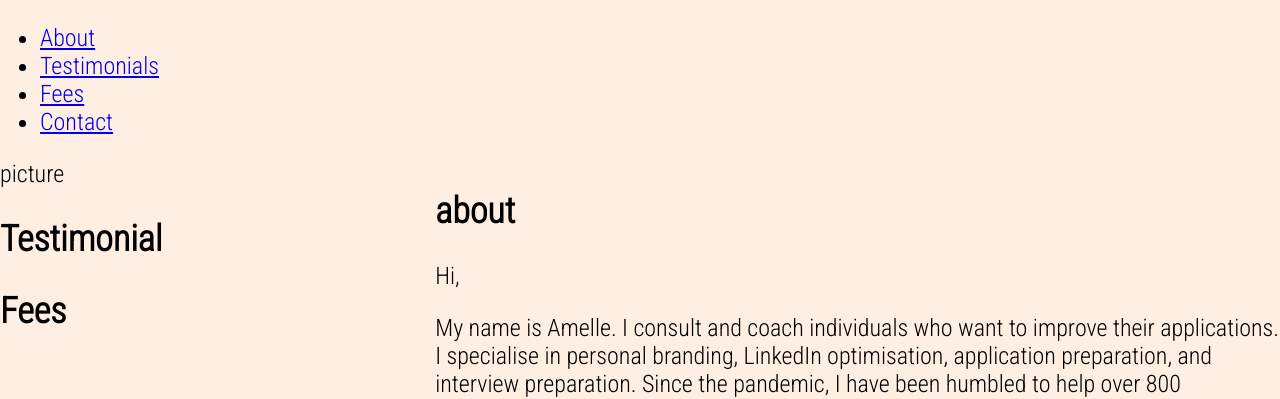
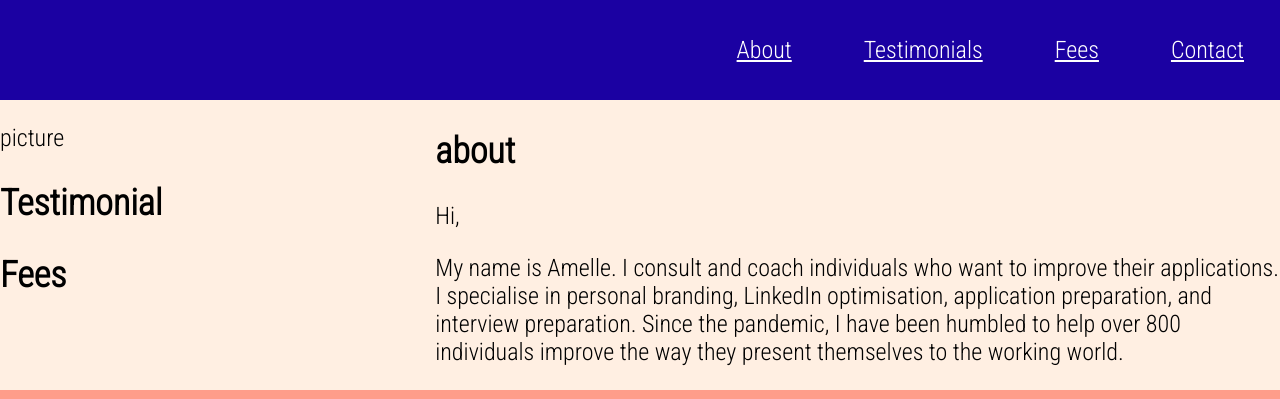
Before and after one commit to Code-Institute-Submissions/nfepb-project-portfolio-1-next-level, a website: page index.html in a window 1280 px wide. Shown: the top 399 px of the page. Drawn offline with Linux system fonts and the light colour scheme.

Commit message:
Adds style to the menu on homepage

```diff
--- a/assets/css/styles.css
+++ b/assets/css/styles.css
@@ -8,10 +8,27 @@ body {
     padding: 0;
 }
 
+/* Menu style */
+
+#menu {
+    display: flex;
+    flex-flow: row wrap;
+    justify-content: flex-end;
+    list-style: none;
+    margin: 0;
+    background: #1b01a2;
+}
+
+#menu a {
+    display: block;
+    padding: 1.5em;
+    color: white;
+}
+
 /* Header style */
 
-.banner-image {
-    background-image: url(assets/images/next-level-banner.jpeg) center center / cover no-repeat;
+#banner-image {
+    background-image: url(assets/images/next-level-banner.jpeg);
     height: 100%;
     width: 100%;
 }
@@ -31,7 +48,6 @@ footer {
     position: relative;
     overflow: hidden;
     height: 200px;
-    display: block;
     clear: both;
 }
 
--- a/index.html
+++ b/index.html
@@ -24,18 +24,14 @@
     />
 
     <link rel="stylesheet" href="assets/css/styles.css" />
-    <link
-      rel="stylesheet"
-      href="node_modules/@fortawesome/fontawesome-free/css"
-    />
     <title>Next Level Career Coach</title>
   </head>
 
   <body>
     <header>
-      <div class="banner-image"></div>
+      <div id="banner-image"></div>
       <nav>
-        <ul>
+        <ul id="menu">
           <li>
             <a href="about.html">About</a>
           </li>
```
